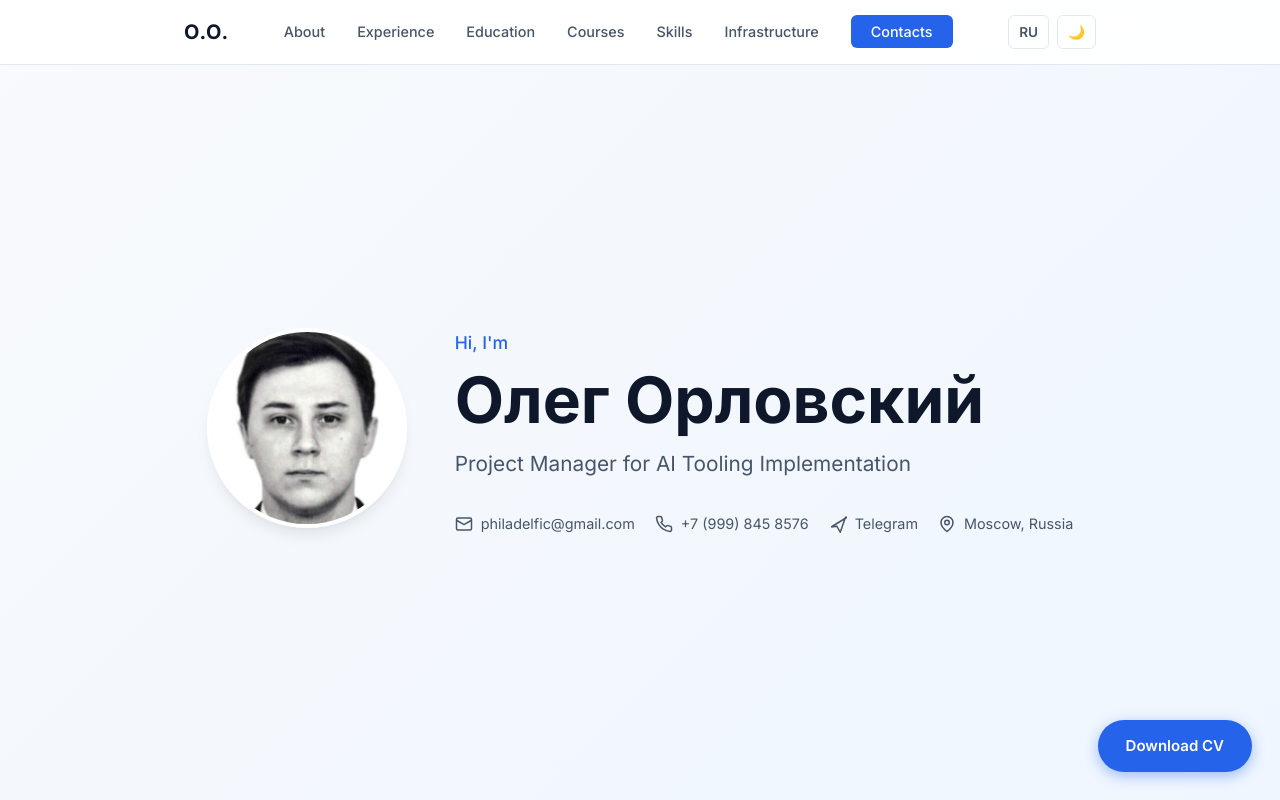
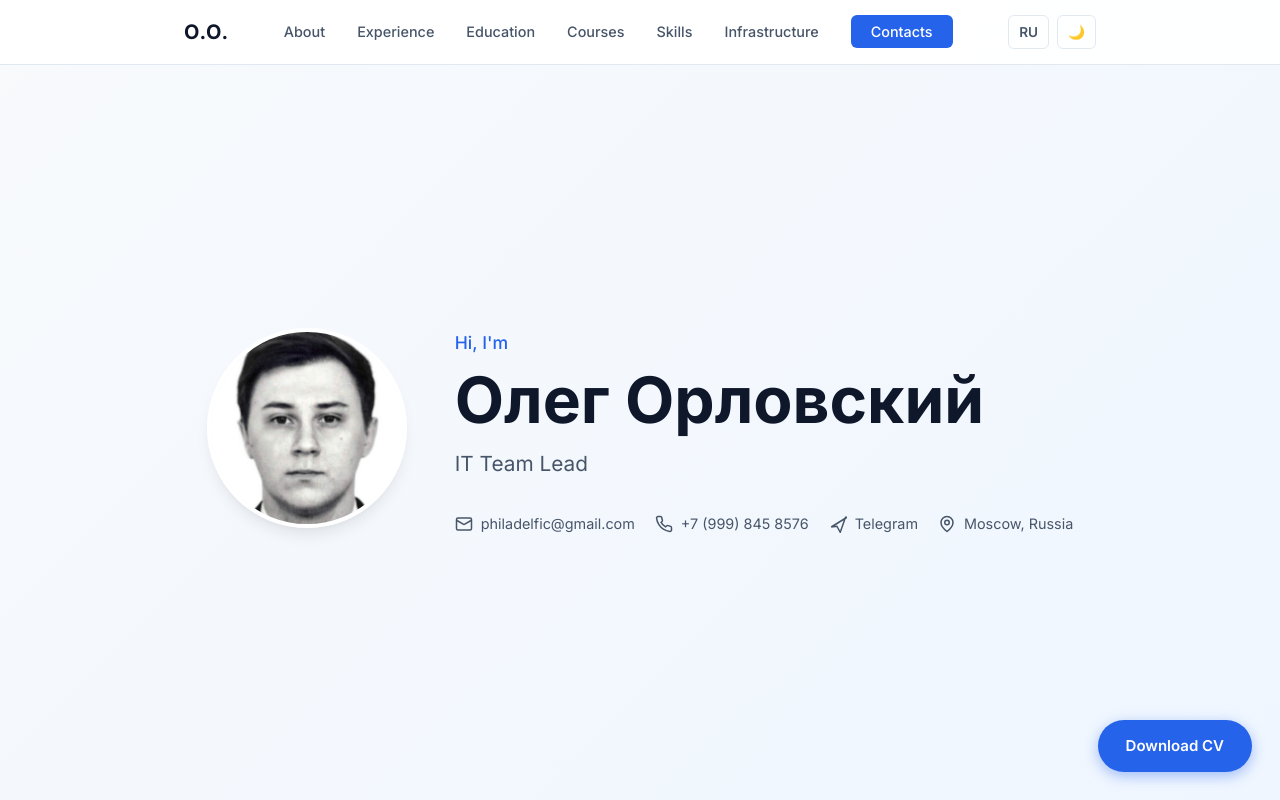
Before and after one commit to philadelfic/resume, a plain HTML site: page index.html in a window 1280 px wide. Shown: the top 800 px of the page. Drawn offline with Linux system fonts and the light colour scheme.

Commit message:
Обновить роль: Менеджер проектов по внедрению AI-инструментов → ИТ-лидер команды разработки

```diff
--- a/index.html
+++ b/index.html
@@ -3,7 +3,7 @@
 <head>
     <meta charset="UTF-8">
     <meta name="viewport" content="width=device-width, initial-scale=1.0">
-    <title>Орловский Олег — Менеджер проектов по внедрению AI-инструментов</title>
+    <title>Орловский Олег — ИТ-лидер команды разработки</title>
     <link rel="stylesheet" href="css/style.css">
     <link rel="preconnect" href="https://fonts.googleapis.com">
     <link rel="preconnect" href="https://fonts.gstatic.com" crossorigin>
@@ -55,7 +55,7 @@
             <div class="hero-content fade-in">
                 <p class="greeting" data-i18n="hero.greeting">Привет, я</p>
                 <h1 class="name">Олег Орловский</h1>
-                <p class="title" data-i18n="hero.title">Менеджер проектов по внедрению AI-инструментов</p>
+                <p class="title" data-i18n="hero.title">ИТ-лидер команды разработки</p>
                 <div class="hero-contacts">
                     <a href="mailto:philadelfic@gmail.com" class="contact-item">
                         <svg width="18" height="18" viewBox="0 0 24 24" fill="none" stroke="currentColor" stroke-width="2"><rect x="2" y="4" width="20" height="16" rx="2"/><path d="m22 7-8.97 5.3a1.95 1.95 0 0 1-2.06 0L2 7"/></svg>
--- a/js/main.js
+++ b/js/main.js
@@ -10,7 +10,7 @@ const TRANSLATIONS = {
         'nav.contacts': 'Контакты',
 
         'hero.greeting': 'Привет, я',
-        'hero.title': 'Менеджер проектов по внедрению AI-инструментов',
+        'hero.title': 'ИТ-лидер команды разработки',
 
         'contact.telegram': 'Telegram',
         'contact.location': 'Москва, Россия',
@@ -162,7 +162,7 @@ const TRANSLATIONS = {
         'nav.contacts': 'Contacts',
 
         'hero.greeting': "Hi, I'm",
-        'hero.title': 'Project Manager for AI Tooling Implementation',
+        'hero.title': 'IT Team Lead',
 
         'contact.telegram': 'Telegram',
         'contact.location': 'Moscow, Russia',
```
